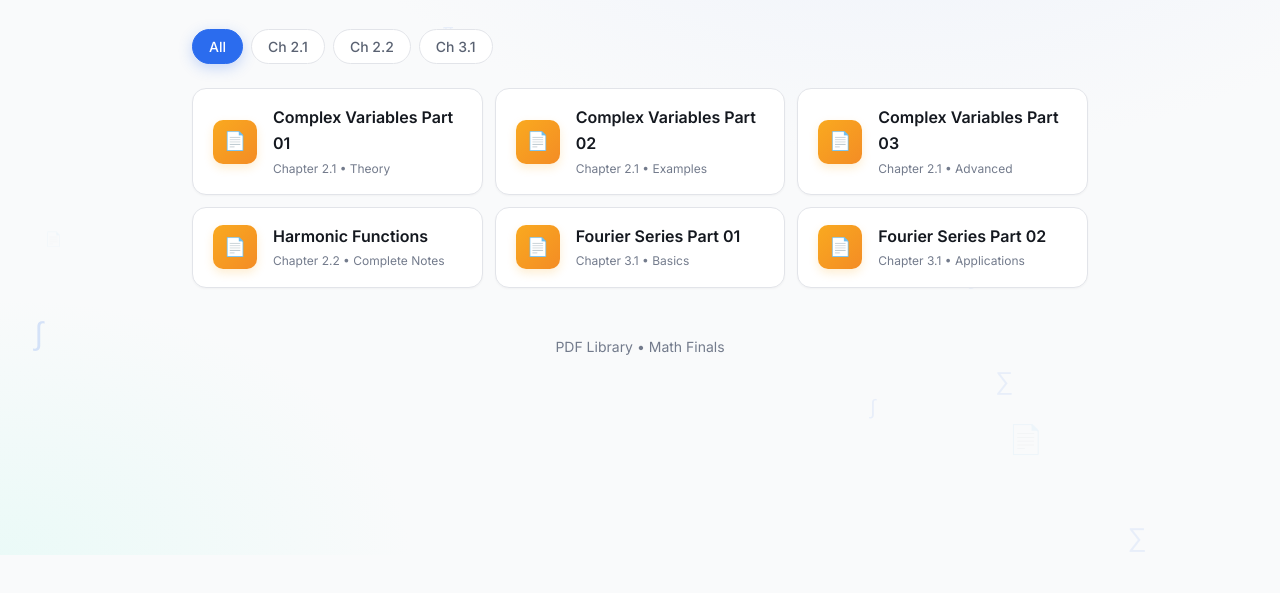
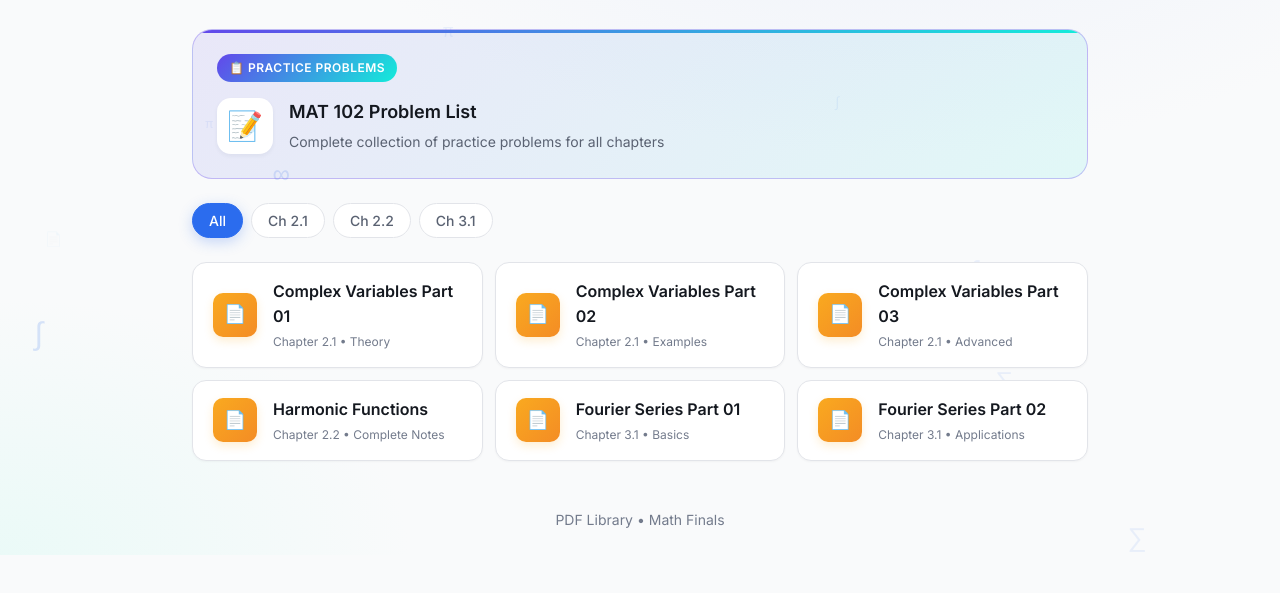
Before and after one commit to AmiValoHoteChai/math, a plain HTML site: page pdfs.html in a window 1280 px wide. Shown: the part 245-838 px from the top of the page. Before the commit the page ends 800 px from the top, so only its background shows below. Drawn offline with Linux system fonts and the light colour scheme.

Commit message:
Fix issues, add problem list

```diff
--- a/app.js
+++ b/app.js
@@ -148,11 +148,11 @@ function openVideo(localUrl) {
             }
             if (e.key === 'ArrowLeft') {
                 e.preventDefault();
-                video.currentTime -= 10;
+                video.currentTime -= 5;
             }
             if (e.key === 'ArrowRight') {
                 e.preventDefault();
-                video.currentTime += 10;
+                video.currentTime += 5;
             }
         });
     }
@@ -246,6 +246,26 @@ document.addEventListener('keydown', e => {
     if (e.key === 'Escape') {
         closeViewer();
     }
+
+    // Global video controls when viewer is open
+    const viewer = document.getElementById('viewer');
+    if (viewer && viewer.classList.contains('open')) {
+        const video = viewer.querySelector('video');
+        if (video) {
+            if (e.key === 'ArrowLeft') {
+                e.preventDefault();
+                video.currentTime -= 5;
+            }
+            if (e.key === 'ArrowRight') {
+                e.preventDefault();
+                video.currentTime += 5;
+            }
+            if (e.key === ' ') {
+                e.preventDefault();
+                video.paused ? video.play() : video.pause();
+            }
+        }
+    }
 });
 
 // History navigation (back button closes viewer)
@@ -265,6 +285,20 @@ document.addEventListener('DOMContentLoaded', () => {
     const animatedElements = document.querySelectorAll('.animate-fade-in');
     animatedElements.forEach((el, index) => {
         el.style.animationDelay = `${index * 0.1}s`;
+    });
+
+    // Add click-to-toggle for resource items (except buttons)
+    document.querySelectorAll('.res-item').forEach(item => {
+        item.addEventListener('click', (e) => {
+            // Don't toggle if clicking on a button or the checkbox itself
+            if (e.target.closest('button') || e.target.closest('.checkbox')) {
+                return;
+            }
+            const id = item.dataset.id;
+            if (id) {
+                toggle(id);
+            }
+        });
     });
 });
 
--- a/css/cards.css
+++ b/css/cards.css
@@ -304,6 +304,7 @@
     padding: var(--space-4) var(--space-5);
     box-shadow: var(--shadow-xs);
     transition: all var(--duration-normal) var(--ease-out);
+    cursor: pointer;
 }
 
 .res-item:hover {
--- a/pdfs.html
+++ b/pdfs.html
@@ -21,6 +21,18 @@
             <h1 class="page-title">All PDFs</h1>
             <p class="page-subtitle">6 Study Notes</p>
         </header>
+
+        <!-- Featured: MAT 102 Problem List -->
+        <div class="featured-resource animate-fade-in delay-1" onclick="openPDF('MAT 102 Problem List.pdf')">
+            <div class="featured-badge">📋 Practice Problems</div>
+            <div class="featured-content">
+                <div class="featured-icon">📝</div>
+                <div class="featured-info">
+                    <div class="featured-title">MAT 102 Problem List</div>
+                    <div class="featured-desc">Complete collection of practice problems for all chapters</div>
+                </div>
+            </div>
+        </div>
 
         <!-- Filter Tabs -->
         <div class="filter-tabs animate-fade-in delay-1">
--- a/style.css
+++ b/style.css
@@ -170,6 +170,82 @@
     box-shadow: var(--shadow-primary);
 }
 
+/* ========== Featured Resource ========== */
+.featured-resource {
+    background: linear-gradient(135deg, hsl(250 80% 60% / 0.1), hsl(175 85% 50% / 0.1));
+    border: 1px solid hsl(250 80% 60% / 0.3);
+    border-radius: var(--radius-xl);
+    padding: var(--space-6);
+    margin-bottom: var(--space-6);
+    cursor: pointer;
+    transition: all var(--duration-normal) var(--ease-out);
+    position: relative;
+    overflow: hidden;
+}
+
+.featured-resource::before {
+    content: '';
+    position: absolute;
+    top: 0;
+    left: 0;
+    right: 0;
+    height: 3px;
+    background: linear-gradient(90deg, hsl(250 80% 60%), hsl(175 85% 50%));
+}
+
+.featured-resource:hover {
+    transform: translateY(-2px);
+    box-shadow: var(--shadow-lg);
+    border-color: hsl(250 80% 60% / 0.5);
+}
+
+.featured-badge {
+    display: inline-block;
+    background: linear-gradient(135deg, hsl(250 80% 60%), hsl(175 85% 50%));
+    color: var(--white);
+    font-size: var(--text-xs);
+    font-weight: var(--weight-semibold);
+    padding: var(--space-1) var(--space-3);
+    border-radius: var(--radius-full);
+    margin-bottom: var(--space-4);
+    text-transform: uppercase;
+    letter-spacing: 0.5px;
+}
+
+.featured-content {
+    display: flex;
+    align-items: center;
+    gap: var(--space-4);
+}
+
+.featured-icon {
+    width: 56px;
+    height: 56px;
+    background: var(--surface-1);
+    border-radius: var(--radius-lg);
+    display: flex;
+    align-items: center;
+    justify-content: center;
+    font-size: 1.8rem;
+    box-shadow: var(--shadow-sm);
+}
+
+.featured-info {
+    flex: 1;
+}
+
+.featured-title {
+    font-size: var(--text-lg);
+    font-weight: var(--weight-semibold);
+    color: var(--text-primary);
+    margin-bottom: var(--space-1);
+}
+
+.featured-desc {
+    font-size: var(--text-sm);
+    color: var(--text-secondary);
+}
+
 /* ========== Toast Notifications ========== */
 .toast {
     position: fixed;
```
Also changed, not shown: index.html (+15 -3 lines), 1 other file.
